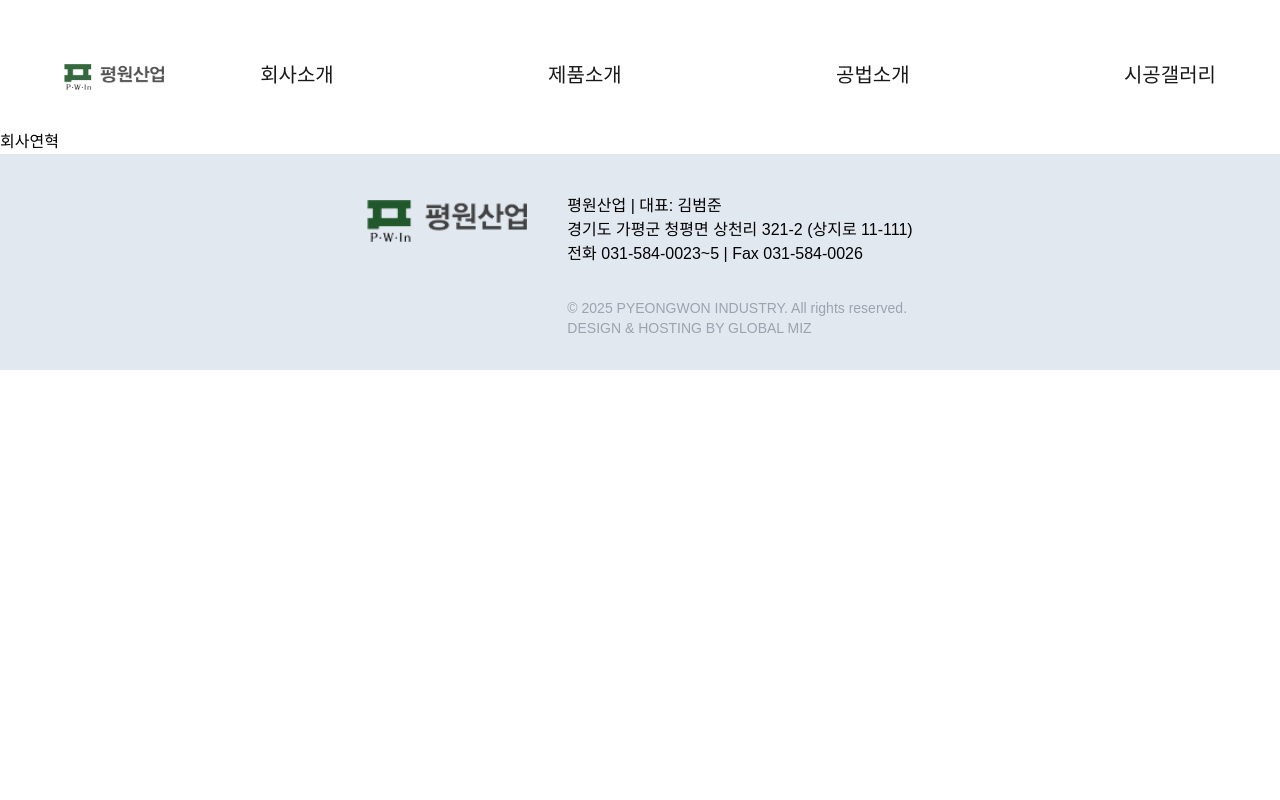
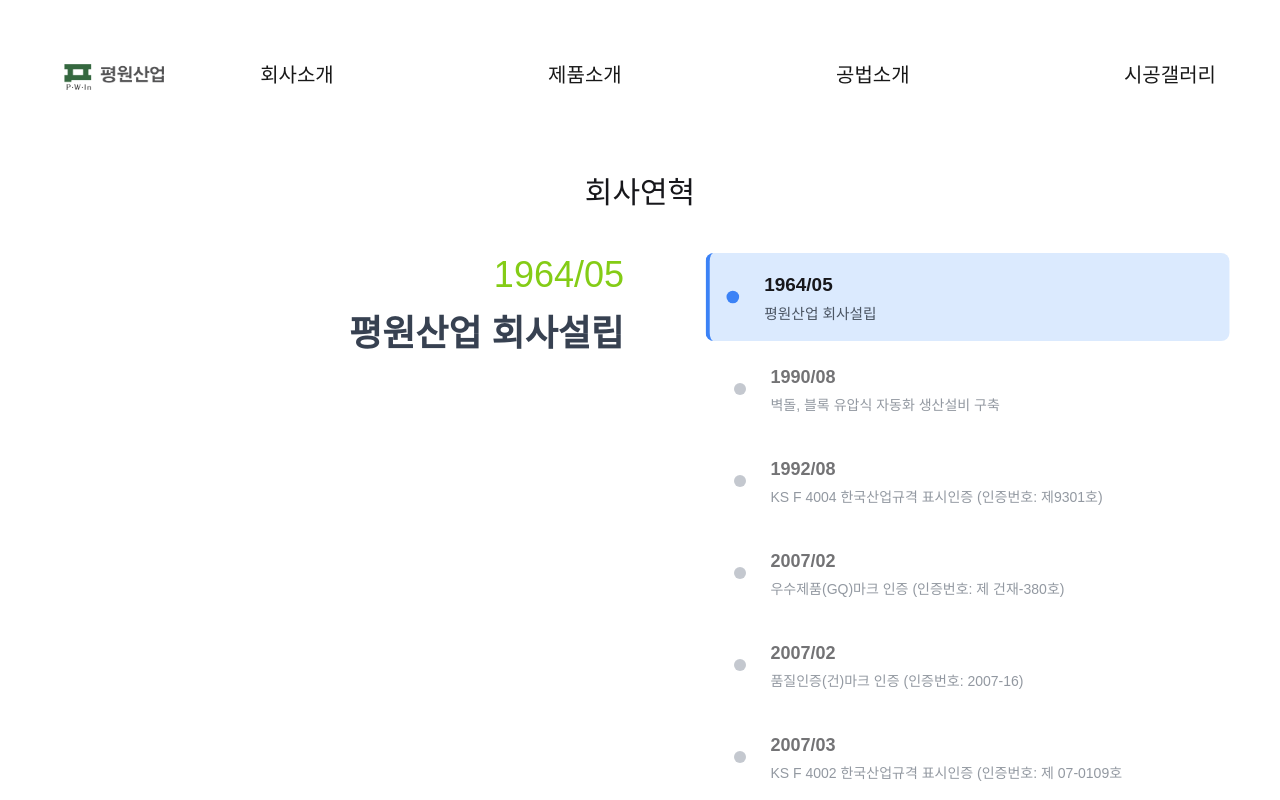
Before and after one commit to globalmig/PWIN, a Next.js app: page /company/history in a window 1280 px wide. Shown: the top 800 px of the page. Built offline with nearby package versions, Linux system fonts and the light colour scheme; a web font is replaced by a local one.

Commit message:
fix: map key값 및 Link 태그 위치 오류 수정

```diff
--- a/src/app/company/history/page.tsx
+++ b/src/app/company/history/page.tsx
@@ -1,7 +1,138 @@
+"use client";
+
+import React, { useState, useEffect, useRef } from "react";
+
+const historyList = [
+  { key: 1, year: "1964/05", title: "평원산업 회사설립" },
+  { key: 2, year: "1990/08", title: "벽돌, 블록 유압식 자동화 생산설비 구축" },
+  { key: 3, year: "1992/08", title: "KS F 4004 한국산업규격 표시인증 (인증번호: 제9301호)" },
+  { key: 4, year: "2007/02", title: "우수제품(GQ)마크 인증 (인증번호: 제 건재-380호)" },
+  { key: 5, year: "2007/02", title: "품질인증(건)마크 인증 (인증번호: 2007-16)" },
+  { key: 6, year: "2007/03", title: "KS F 4002 한국산업규격 표시인증 (인증번호: 제 07-0109호" },
+  { key: 7, year: "2016/04", title: "보강토 옹벽블록 전용 자동화 생산설비 구축 (1호기)" },
+  { key: 8, year: "2016/10", title: "콘크리트 호안 및 옹벽블록 단체표준 표시인증 (인증번호: 제470호)" },
+  { key: 9, year: "2018/10", title: "보강토 옹벽블록 전용 자동화 생산설비 구축 (2호기)" },
+  { key: 10, year: "2020/10", title: "대형식생블록(축조블록, 환경블록, 잔디블록) 자동화 생산설비 구축 (3호기)" },
+  { key: 11, year: "2021~현재", title: "'평스톤'상표 및 제품 디자인 다수 특허청 등록" },
+];
+
 export default function History() {
+  const [currentIndex, setCurrentIndex] = useState(0);
+  const [isActive, setActive] = useState(historyList[0]);
+  const lastScrollTime = useRef(0);
+  const historyRef = useRef<HTMLDivElement>(null);
+
+  useEffect(() => {
+    setActive(historyList[currentIndex]);
+  }, [currentIndex]);
+
+  useEffect(() => {
+    const handleWheel = (e: WheelEvent) => {
+      // 연혁 섹션에서만 동작하도록 체크
+      if (!historyRef.current?.contains(e.target as Node)) return;
+
+      e.preventDefault();
+
+      const now = Date.now();
+      // 스크롤 이벤트 디바운싱 (200ms)
+      if (now - lastScrollTime.current < 200) return;
+      lastScrollTime.current = now;
+
+      if (e.deltaY > 0) {
+        // 아래로 스크롤 - 다음 항목
+        setCurrentIndex((prev) => Math.min(prev + 1, historyList.length - 1));
+      } else {
+        // 위로 스크롤 - 이전 항목
+        setCurrentIndex((prev) => Math.max(prev - 1, 0));
+      }
+    };
+
+    const handleKeyDown = (e: KeyboardEvent) => {
+      if (e.key === "ArrowDown") {
+        e.preventDefault();
+        setCurrentIndex((prev) => Math.min(prev + 1, historyList.length - 1));
+      } else if (e.key === "ArrowUp") {
+        e.preventDefault();
+        setCurrentIndex((prev) => Math.max(prev - 1, 0));
+      }
+    };
+
+    // 터치 이벤트 추가 (모바일)
+    let touchStartY = 0;
+    const handleTouchStart = (e: TouchEvent) => {
+      if (!historyRef.current?.contains(e.target as Node)) return;
+      touchStartY = e.touches[0].clientY;
+    };
+
+    const handleTouchEnd = (e: TouchEvent) => {
+      if (!historyRef.current?.contains(e.target as Node)) return;
+
+      const touchEndY = e.changedTouches[0].clientY;
+      const diff = touchStartY - touchEndY;
+
+      if (Math.abs(diff) > 50) {
+        // 최소 50px 이상 스와이프
+        if (diff > 0) {
+          // 위로 스와이프 - 다음 항목
+          setCurrentIndex((prev) => Math.min(prev + 1, historyList.length - 1));
+        } else {
+          // 아래로 스와이프 - 이전 항목
+          setCurrentIndex((prev) => Math.max(prev - 1, 0));
+        }
+      }
+    };
+
+    window.addEventListener("wheel", handleWheel, { passive: false });
+    window.addEventListener("keydown", handleKeyDown);
+    window.addEventListener("touchstart", handleTouchStart);
+    window.addEventListener("touchend", handleTouchEnd);
+
+    return () => {
+      window.removeEventListener("wheel", handleWheel);
+      window.removeEventListener("keydown", handleKeyDown);
+      window.removeEventListener("touchstart", handleTouchStart);
+      window.removeEventListener("touchend", handleTouchEnd);
+    };
+  }, []);
+
+  const activeHandler = (value: { year: string; title: string }, index: number) => {
+    setCurrentIndex(index);
+  };
+
   return (
     <div>
-      <p>회사연혁</p>
+      <section ref={historyRef} className="history text-title w-full text-center min-h-screen flex flex-col justify-center">
+        <h2 className="my-10">회사연혁</h2>
+
+        <div className="flex gap-8 items-start">
+          <div className="flex flex-col w-1/2 gap-4 text-center ">
+            <p className="text-4xl text-end text-lime-500 transition-all duration-500 ease-in-out">{isActive.year}</p>
+            <p className="text-4xl text-end font-bold text-gray-700 transition-all duration-500 ease-in-out leading-tight">{isActive.title}</p>
+          </div>
+
+          <div className="w-1/2 flex flex-col items-center">
+            <div className="relative ">
+              <ul className="flex flex-col gap-2">
+                {historyList.map((item, index) => (
+                  <li
+                    className={`flex justify-start gap-6 items-center p-4 rounded-lg text-left cursor-pointer transition-all duration-300 ${
+                      currentIndex === index ? "bg-blue-100 border-l-4 border-blue-500 transform scale-105" : "hover:bg-gray-50 opacity-60"
+                    }`}
+                    onClick={() => activeHandler(item, index)}
+                    key={item.key}
+                  >
+                    <div className={`w-3 h-3 rounded-full transition-all duration-300 ${currentIndex === index ? "bg-blue-500" : "bg-gray-400"}`} />
+                    <div>
+                      <p className="font-bold text-lg">{item.year}</p>
+                      <p className="text-sm text-gray-600 mt-1">{item.title}</p>
+                    </div>
+                  </li>
+                ))}
+              </ul>
+            </div>
+          </div>
+        </div>
+      </section>
     </div>
   );
 }
--- a/src/app/components/GNB.tsx
+++ b/src/app/components/GNB.tsx
@@ -3,41 +3,42 @@
 import Link from "next/link";
 import { useState } from "react";
 
+// TODO: 경로 수정해야함
 // 상위 카테고리
 const desktopMenuItems = [
-  { name: "회사소개", href: "/company" },
-  { name: "제품소개", href: "/product" },
-  { name: "공법소개", href: "/construction" },
-  { name: "시공갤러리", href: "/gallery" },
+  { key: 1, name: "회사소개", href: "/company" },
+  { key: 2, name: "제품소개", href: "/product" },
+  { key: 3, name: "공법소개", href: "/construction" },
+  { key: 4, name: "시공갤러리", href: "/gallery" },
 ];
 
 // 하위 카테고리
 const CompanySubMenuItems = [
-  { name: "경영이념", href: "/company/philosophy" },
-  { name: "회사연혁", href: "/company/philosophy" },
-  { name: "인증현황", href: "/company/philosophy" },
-  { name: "오시는길", href: "/company/philosophy" },
+  { key: 5, name: "경영이념", href: "/company" },
+  { key: 6, name: "회사연혁", href: "/company/history" },
+  { key: 7, name: "인증현황", href: "/company/certificate" },
+  { key: 8, name: "오시는길", href: "/company/contact" },
 ];
 
 const ProductsSubMenuItems = [
-  { name: "보강토 옹벽", href: "/company/philosophy" },
-  { name: "회사연혁", href: "/company/philosophy" },
-  { name: "인증현황", href: "/company/philosophy" },
+  { key: 9, name: "보강토 옹벽", href: "/company/philosophy" },
+  { key: 10, name: "회사연혁", href: "/company/philosophy" },
+  { key: 11, name: "인증현황", href: "/company/philosophy" },
 ];
 
 const ConstructionSubMenuItems = [
-  { name: "시공단면", href: "/construction" },
-  { name: "시공예시", href: "/construction" },
+  { key: 12, name: "시공단면", href: "/construction" },
+  { key: 13, name: "시공예시", href: "/construction" },
 ];
 
-const GallerySubMenuItems = [{ name: "실제 사례", href: "/construction" }];
+const GallerySubMenuItems = [{ key: 14, name: "실제 사례", href: "/construction" }];
 
 // 모바일 메뉴
 const mobileMenuItems = [
-  { name: "회사소개", href: "/company" },
-  { name: "제품소개", href: "/product" },
-  { name: "공법소개", href: "/construction" },
-  { name: "시공갤러리", href: "/gallery" },
+  { key: 15, name: "회사소개", href: "/company" },
+  { key: 16, name: "제품소개", href: "/product" },
+  { key: 17, name: "공법소개", href: "/construction" },
+  { key: 18, name: "시공갤러리", href: "/gallery" },
 ];
 
 export default function GNB() {
@@ -50,6 +51,7 @@
   };
 
   return (
+    <div className="">
       <div className="flex mx-auto mt-10 justify-between items-center w-full z-[100] relative">
         {/* 데스크톱 메뉴 */}
         <div className="hidden md:flex w-full justify-center ">
@@ -66,7 +68,7 @@
                 <ul className="flex w-full justify-between max-w-[960px] ">
                   {desktopMenuItems.map((item) => (
                     <li
-                    key={item.name}
+                      key={item.key}
                       onClick={() => setActiveMenu(item.name)}
                       className={`cursor-pointer hover:font-bold transition-colors duration-200 pb-1 ${activeMenu === item.name ? "text-lime-700 font-bold border-b-2 border-lime-600" : "text-black"}`}
                     >
@@ -85,36 +87,36 @@
                     {/* 회사 소개 하위 카테고리 */}
                     <ul className="flex flex-col gap-9 items-center ">
                       {CompanySubMenuItems.map((item) => (
-                      <Link href={item.href} key={item.name}>
-                        <li className="hover:scale-150 hover:font-semibold transition-transform duration-200 cursor-pointer">{item.name}</li>
-                      </Link>
+                        <li className="hover:scale-150 hover:font-semibold transition-transform duration-200 cursor-pointer" key={item.key}>
+                          <Link href={item.href}>{item.name}</Link>
+                        </li>
                       ))}
                     </ul>
 
                     {/* 제품 하위 카테고리 */}
                     <ul className="flex flex-col gap-9 items-center">
                       {ProductsSubMenuItems.map((item) => (
-                      <Link href={item.href} key={item.name}>
-                        <li className="hover:scale-150 hover:font-semibold transition-transform duration-200 cursor-pointer">{item.name}</li>
-                      </Link>
+                        <li className="hover:scale-150 hover:font-semibold transition-transform duration-200 cursor-pointer" key={item.key}>
+                          <Link href={item.href}>{item.name} </Link>
+                        </li>
                       ))}
                     </ul>
 
                     {/* 공법소개 하위 카테고리 */}
                     <ul className="flex flex-col gap-9 items-center">
                       {ConstructionSubMenuItems.map((item) => (
-                      <Link href={item.href} key={item.name}>
-                        <li className="hover:scale-150 hover:font-semibold transition-transform duration-200 cursor-pointer">{item.name}</li>
-                      </Link>
+                        <li className="hover:scale-150 hover:font-semibold transition-transform duration-200 cursor-pointer" key={item.key}>
+                          <Link href={item.href}>{item.name} </Link>
+                        </li>
                       ))}
                     </ul>
 
                     {/* 갤러리 하위 카테고리 */}
                     <ul className="flex flex-col gap-9 items-center">
                       {GallerySubMenuItems.map((item) => (
-                      <Link href={item.href} key={item.name}>
-                        <li className="hover:scale-150 hover:font-semibold transition-transform duration-200 cursor-pointer">{item.name}</li>
-                      </Link>
+                        <li className="hover:scale-150 hover:font-semibold transition-transform duration-200 cursor-pointer" key={item.key}>
+                          <Link href={item.href}>{item.name} </Link>
+                        </li>
                       ))}
                     </ul>
                   </ul>
@@ -137,9 +139,11 @@
           <nav className={`${isOpen ? "block" : "hidden"} absolute top-full right-0 w-screen bg-white shadow-lg border-t z-[9999]`}>
             <ul className="flex flex-col text-center text-xl font-medium p-8 gap-8">
               {mobileMenuItems.map((item) => (
-              <Link href={item.href} onClick={toggleMenu} key={item.name}>
-                <li className="border-b pb-4">{item.name}</li>
+                <li className="border-b pb-4" key={item.key}>
+                  <Link href={item.href} onClick={toggleMenu}>
+                    {item.name}
                   </Link>
+                </li>
               ))}
             </ul>
           </nav>
@@ -147,5 +151,6 @@
           {/* TODO: 모바일 하위 카테고리 제작 */}
         </div>
       </div>
+    </div>
   );
 }
--- a/src/app/components/home/ProductSlider02.tsx
+++ b/src/app/components/home/ProductSlider02.tsx
@@ -100,8 +100,8 @@
           className="mySwiper"
         >
           {products.map((product) => (
-            <Link href={`/product/${product.id}`} key={product.id} className="no-underline">
-              <SwiperSlide>
+            <Link href={`/product/${product.name}`} key={product.id} className="no-underline">
+              <SwiperSlide key={product.id}>
                 <div className="relative group w-full md:max-w-[300px] lg:max-w-[171px] mx-auto">
                   <Image src={product.image} alt={product.name} width={530} height={420} className="w-full h-auto object-cover rounded-md" />
                   <div className="absolute inset-0 hidden group-hover:flex items-center justify-center bg-black bg-opacity-60 rounded-md transition-opacity">
```
Also changed, not shown: src/app/company/page.tsx (+16 -1 lines), src/app/components/home/CompanyList.tsx (+9 -9 lines), src/app/components/home/GallerySlider.tsx (+6 -7 lines), tailwind.config.ts (+8 -0 lines). Lines whose indentation alone changed are shown as unchanged.
